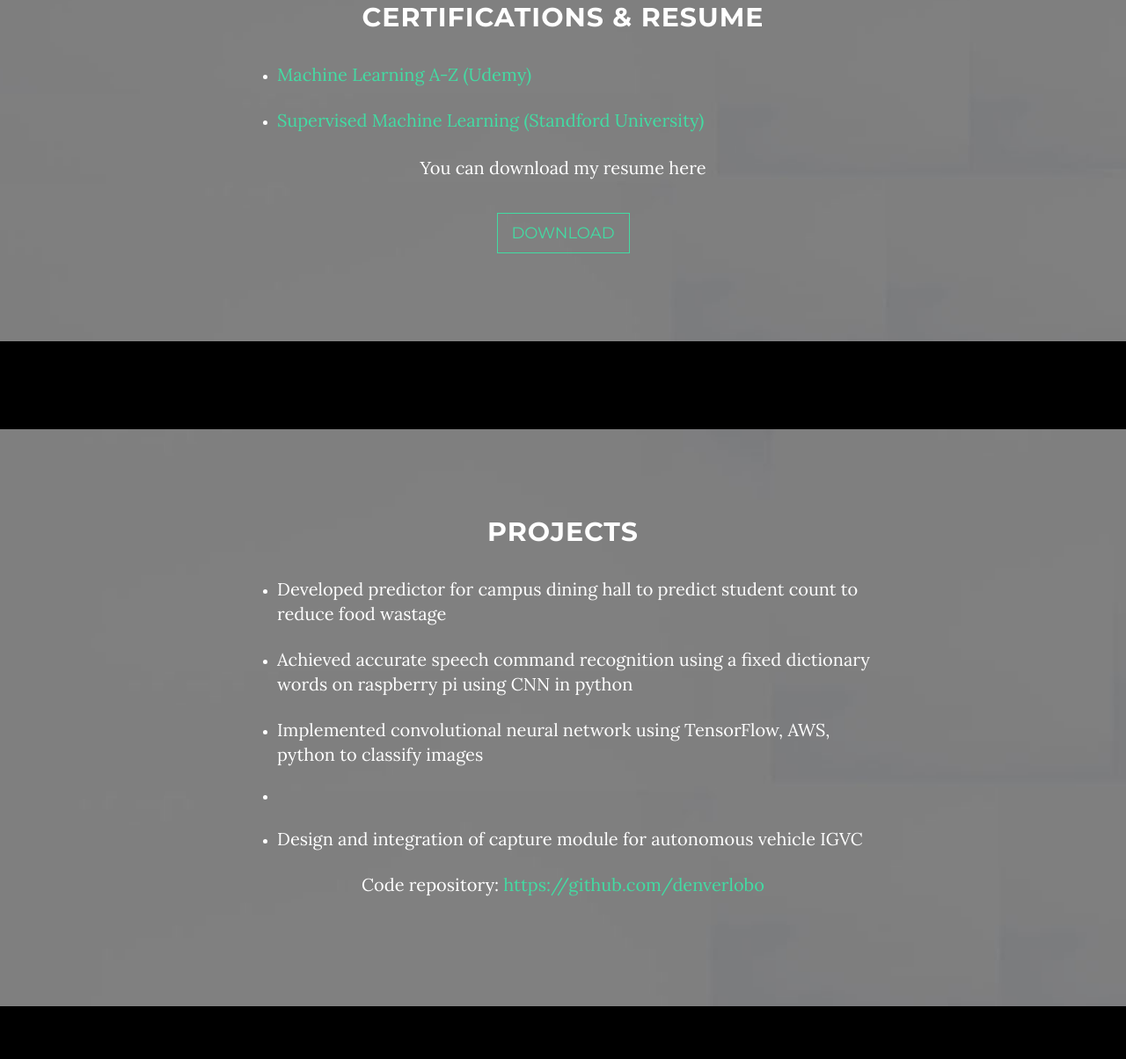
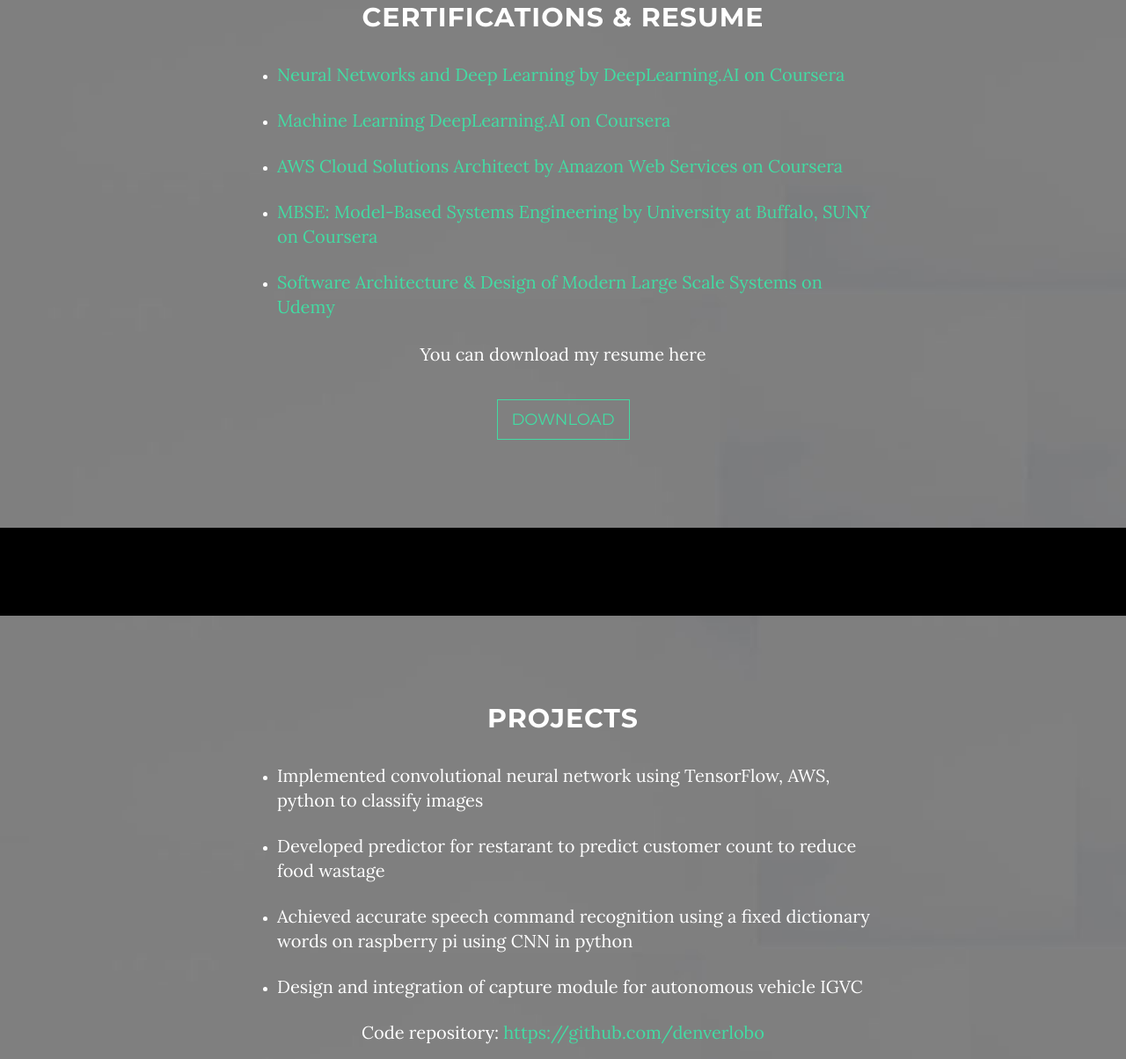
Before and after one commit to denverlobo/portfolio, a website: page index.html in a window 1280 px wide. Shown: the part 1405-2609 px from the top of the page at 88% size. Drawn offline with nearby package versions, Linux system fonts and the light colour scheme.

Commit message:
Updated new certificates

```diff
--- a/index.html
+++ b/index.html
@@ -120,9 +120,11 @@
             <div class="col-lg-8 col-lg-offset-2">
                 <h2>Certifications & Resume</h2>
                 <ul class="list-styled text-left">
-                    <li><p class="text-font"><a href="https://ude.my/UC-c1796670-c50f-46fb-a864-318fc89b24f4" target="_blank">Machine Learning A-Z (Udemy)</a></p></li>
-                    <li><p class="text-font"><a href="https://coursera.org/verify/N86294L6HGXJ" target="_blank">Supervised Machine Learning (Standford University)</a></p></li>
-                <!-- <li><p class="text-font"><a href="https://ude.my/UC-c1796670-c50f-46fb-a864-318fc89b24f4">Project Management (Udemy)</a></p></li> -->
+                    <li><p class="text-font"><a href="https://coursera.org/verify/6Z4YL7VGR2VP"                   target="_blank">Neural Networks and Deep Learning by DeepLearning.AI on Coursera</a></p></li>
+					<li><p class="text-font"><a href="https://coursera.org/verify/professional-cert/YPTR37THKLHP" target="_blank">Machine Learning  DeepLearning.AI on Coursera</a></p></li>
+                    <li><p class="text-font"><a href="https://coursera.org/verify/professional-cert/8XFFMVFPE7JR" target="_blank">AWS Cloud Solutions Architect by Amazon Web Services on Coursera</a></p></li>
+                    <li><p class="text-font"><a href="https://coursera.org/verify/DVRLDQ6PPK78"                   target="_blank">MBSE: Model-Based Systems Engineering by University at Buffalo, SUNY on Coursera</a></p></li>
+                    <li><p class="text-font"><a href="https://ude.my/UC-1cd89ae4-9a1f-492e-9298-5a3d315d0afb"     target="_blank">Software Architecture & Design of Modern Large Scale Systems on Udemy</a></p></li>
                 </ul>
                 <p>You can download my resume here</p>
                 <a href="drive/Denver_Resume.pdf" target="_blank" class="btn btn-default btn-lg">Download</a>
@@ -139,10 +141,10 @@
             <div class="col-lg-8 col-lg-offset-2">
                 <h2>Projects</h2>
                 <ul class="list-styled text-left">
-                    <li><p class="text-font">Developed predictor for campus dining hall to predict student count to reduce food wastage</p></li>
+                    <!-- <li><p class="text-font"></p></li> -->
+                    <li><p class="text-font">Implemented convolutional neural network using TensorFlow, AWS, python to classify images</p></li>
+                    <li><p class="text-font">Developed predictor for restarant to predict customer count to reduce food wastage</p></li>
                     <li><p class="text-font">Achieved accurate speech command recognition using a fixed dictionary words on raspberry pi using CNN in python</p></li>
-                    <li><p class="text-font">Implemented convolutional neural network using TensorFlow, AWS, python to classify images</p></li>
-                    <li><p class="text-font"></p></li>
                     <li><p class="text-font">Design and integration of capture module for autonomous vehicle IGVC</p></li>
                 </ul>
                 <p class="text-font">Code repository: <a href="https://github.com/denverlobo" target="_blank">https://github.com/denverlobo</a></p>
```
Also changed, not shown: 1 other file.
